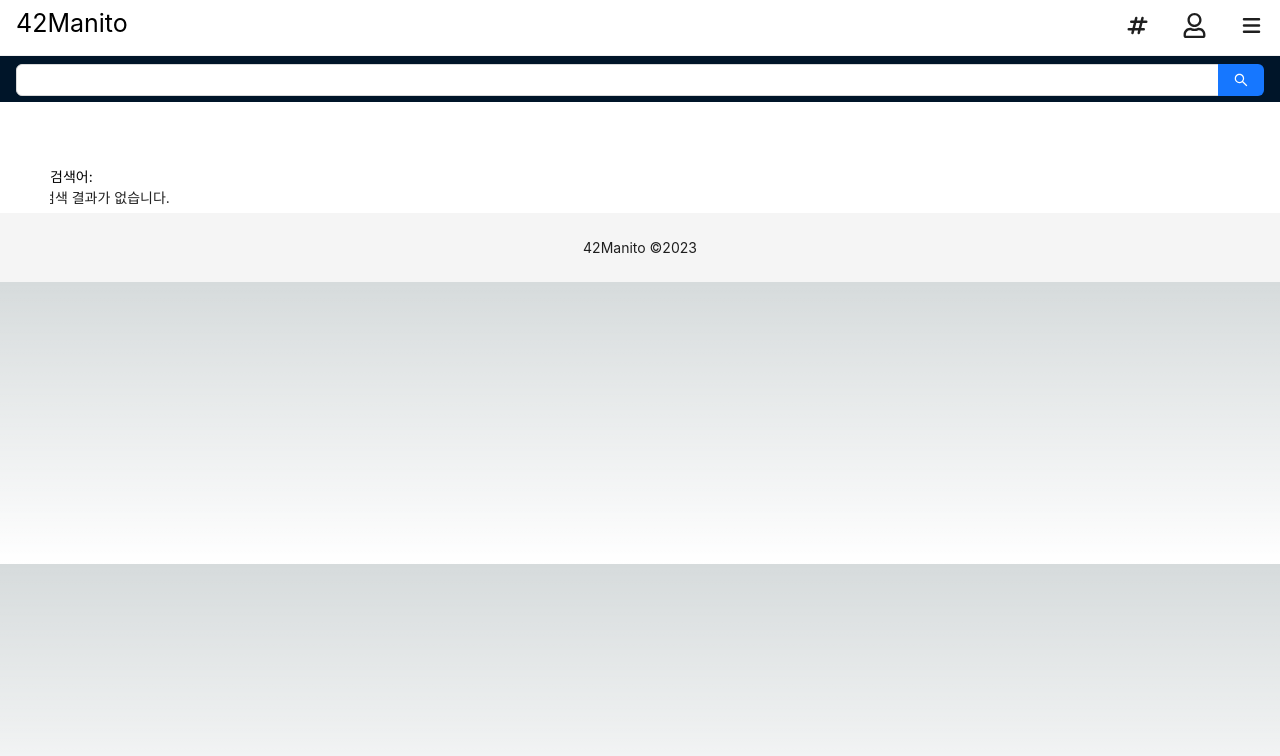
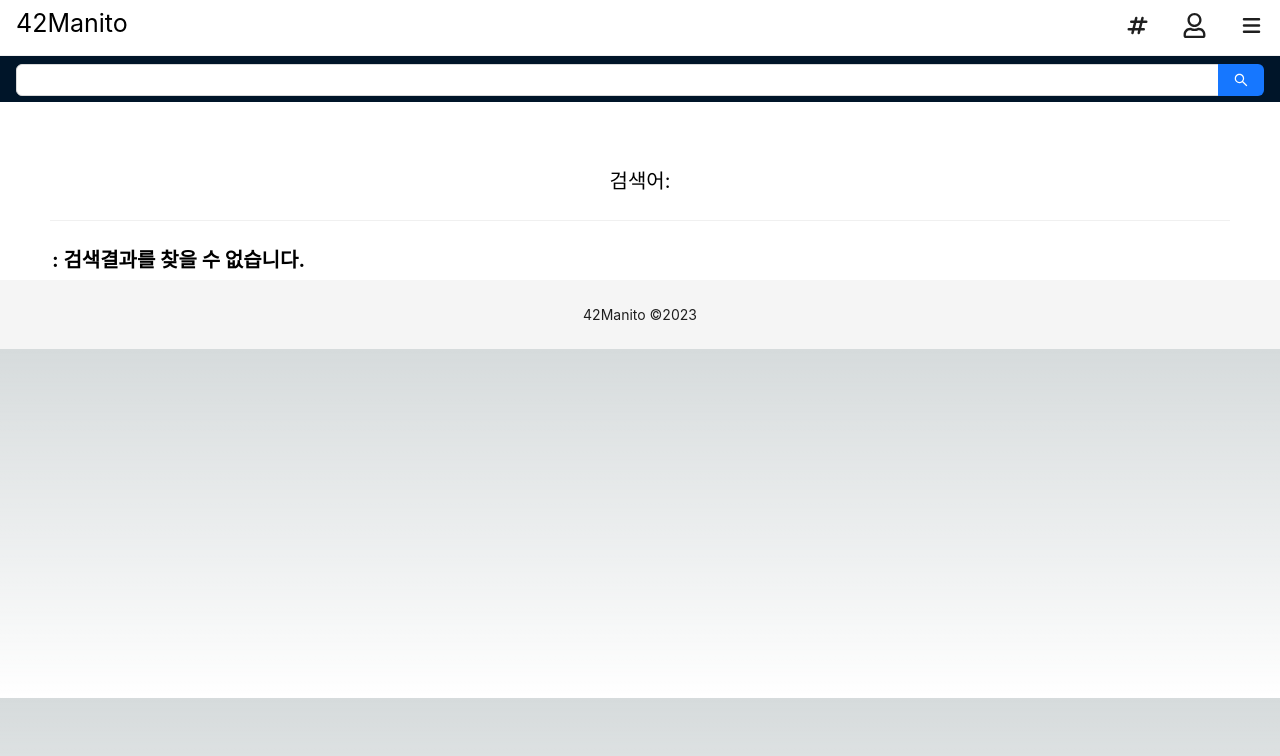
Before and after one commit to 9utty/cadet_men, a Next.js app: page /search/Search in a window 1280 px wide. Shown: the top 756 px of the page. Built offline with nearby package versions, Linux system fonts and the light colour scheme.

Commit message:
refactor: 서치 페이지 검색결과없을때 무한 로딩중 문제 해결

```diff
--- a/pages/search/Search.tsx
+++ b/pages/search/Search.tsx
@@ -3,7 +3,7 @@ import { useRouter } from "next/router";
 import React, { useState, useEffect } from "react";
 import { mockUsers } from "../test/mockUsers";
 import MentorCard from "../global/components/MentorCard";
-import { Row, Col, Spin } from "antd";
+import { Row, Col, Spin, Divider } from "antd";
 import InfiniteScroll from "react-infinite-scroll-component";
 
 interface User {
@@ -71,10 +71,21 @@ const Search = () => {
   return (
     <AppLayout>
       {loading ? (
-        <div>Loading...</div>
+        <Spin />
       ) : (
         <>
-          <div style={{ color: "black" }}>검색어: {query}</div>
+          <div
+            style={{
+              color: "#000",
+              justifyContent: "center",
+              alignItems: "center",
+              display: "flex",
+              fontSize: "20px",
+            }}
+          >
+            검색어: {query}
+          </div>
+          <Divider />
 
           {hasMoreResults && (
             <div
@@ -84,7 +95,7 @@ const Search = () => {
                 marginBottom: "20px",
               }}
             >
-              <Spin />
+              {loading ? <Spin /> : null}
             </div>
           )}
           <InfiniteScroll
@@ -99,7 +110,7 @@ const Search = () => {
                   marginBottom: "20px",
                 }}
               >
-                <Spin />
+                {loading ? <Spin /> : null}
               </div>
             }
           >
@@ -134,7 +145,16 @@ const Search = () => {
                   </Col>
                 ))
               ) : (
-                <div>검색 결과가 없습니다.</div>
+                <div
+                  style={{
+                    fontSize: "20px",
+                    fontWeight: "bold",
+                    color: "#000",
+                    paddingLeft: "10px",
+                  }}
+                >
+                  {query} : 검색결과를 찾을 수 없습니다.
+                </div>
               )}
             </Row>
           </InfiniteScroll>
```
